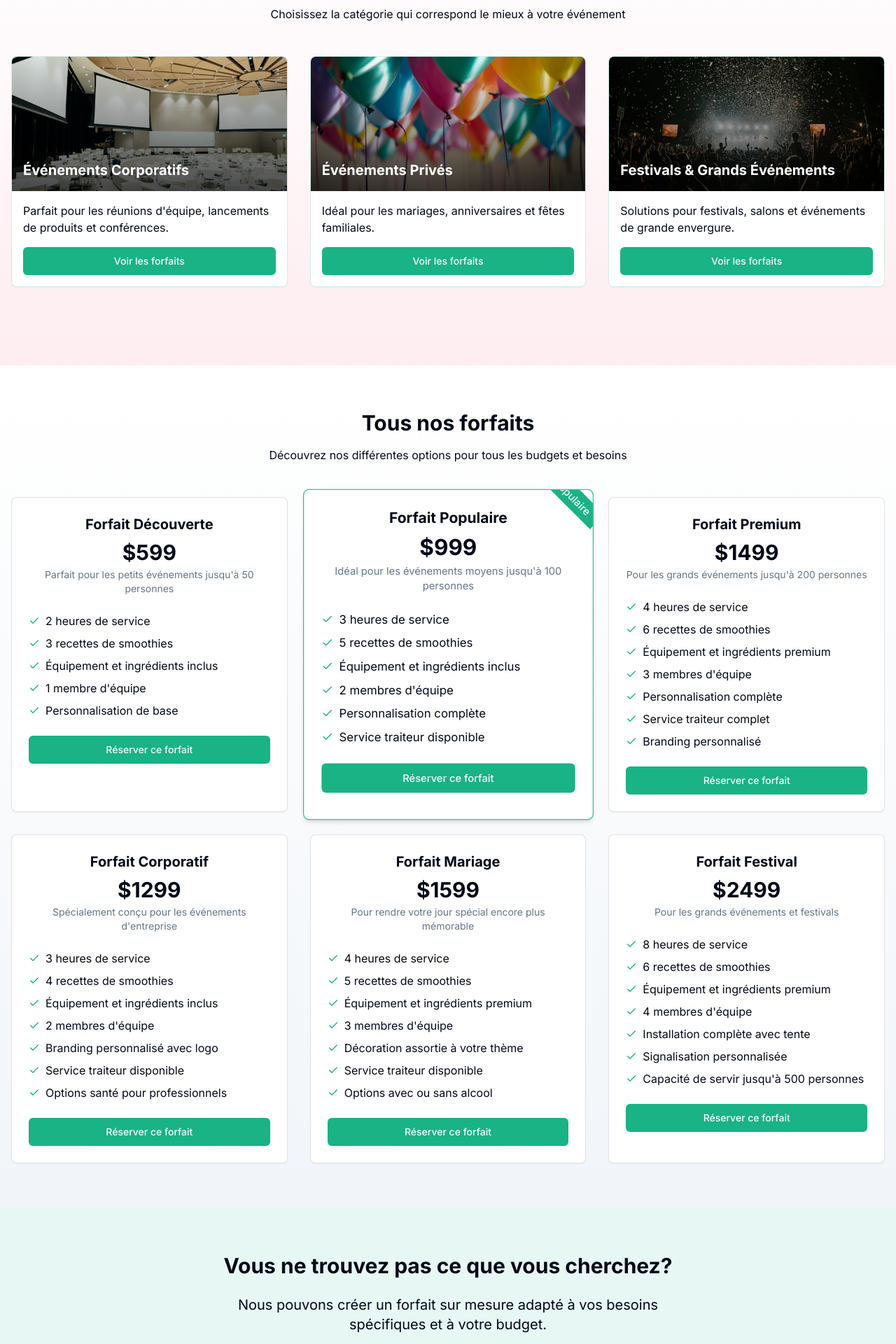
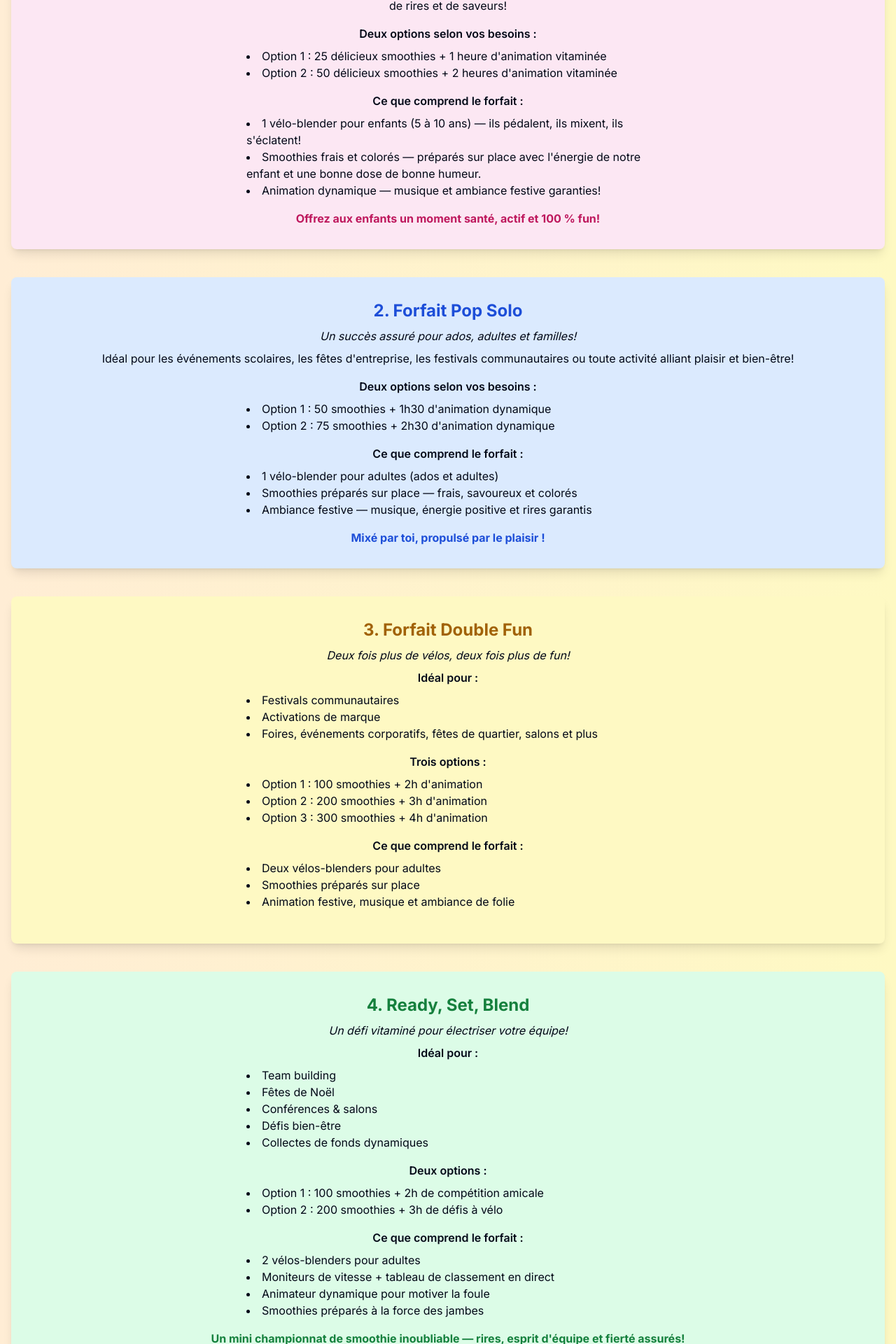
Before and after one commit to ilyes200264/michelle, a Next.js app: page /packages in a window 1280 px wide. Shown: the part 573-2493 px from the top of the page at 70% size. Built offline with nearby package versions, Linux system fonts and the light colour scheme.

Commit message:
modif de packagea

```diff
--- a/app/packages/page.tsx
+++ b/app/packages/page.tsx
@@ -7,253 +7,161 @@ import { PackageCard } from "@/components/package-card"
 export default function PackagesPage() {
   return (
     <div className="flex flex-col min-h-screen">
-      {/* Hero Section */}
-      <section className="relative h-[50vh] bg-gradient-to-r from-primary/20 to-secondary/20">
-        <div className="absolute inset-0">
-          <Image src="/images/packages-hero.jpg" alt="Nos Forfaits - Frooshy" fill className="object-cover" priority />
-          <div className="absolute inset-0 bg-black/40" />
-        </div>
-        <div className="relative z-10 container mx-auto px-4 h-full flex flex-col justify-center items-center text-center">
-          <h1 className="text-4xl md:text-6xl font-bold text-white mb-6 animate-fade-in">Nos Forfaits</h1>
-          <p className="text-xl md:text-2xl text-white mb-8 max-w-2xl animate-slide-up">
-            Des solutions adaptées à tous types d'événements avec service traiteur complet disponible
+      <section className="py-16 bg-gradient-to-r from-orange-100 to-yellow-100">
+        <div className="container mx-auto px-4 text-center">
+          <h1 className="text-4xl md:text-6xl font-bold mb-6">Nos forfaits</h1>
+          <h2 className="text-2xl md:text-3xl font-semibold mb-8">Choisissez votre forfait</h2>
+          <p className="text-lg max-w-2xl mx-auto mb-12">
+            Nous proposons des forfaits de smoothies à pédales adaptés aussi bien aux petits qu'aux grands événements : expositions, conférences, célébrations en entreprise, festivals communautaires, fêtes scolaires et programmes de vacances.
           </p>
-        </div>
-      </section>
-
-      {/* Event Type Categories */}
-      <section className="py-16 bg-gradient-to-b from-background to-secondary/10">
-        <div className="container mx-auto px-4">
-          <h2 className="text-3xl font-bold text-center mb-4">Par type d'événement</h2>
-          <p className="text-center mb-12 max-w-2xl mx-auto">
-            Choisissez la catégorie qui correspond le mieux à votre événement
-          </p>
-
-          <div className="grid grid-cols-1 md:grid-cols-2 lg:grid-cols-3 gap-8 mb-12">
-            <Card className="overflow-hidden hover:shadow-lg transition-all duration-300 border-primary/20 hover:border-primary">
-              <div className="relative h-48">
-                <Image src="/images/corporate-events.jpg" alt="Événements corporatifs" fill className="object-cover" />
-                <div className="absolute inset-0 bg-gradient-to-t from-black/70 to-transparent flex items-end">
-                  <h3 className="text-white text-xl font-bold p-4">Événements Corporatifs</h3>
-                </div>
-              </div>
-              <CardContent className="p-4">
-                <p className="mb-4">Parfait pour les réunions d'équipe, lancements de produits et conférences.</p>
-                <Button asChild className="w-full">
-                  <Link href="/packages/corporate">Voir les forfaits</Link>
-                </Button>
+          <div className="space-y-10">
+            {/* Forfait Petite Koki */}
+            <Card className="bg-pink-100 border-0 shadow-lg">
+              <CardContent className="py-8 px-6">
+                <h3 className="text-2xl font-bold mb-2 text-pink-700">1. Forfait Petite Koki</h3>
+                <p className="italic mb-2">L'activité coup de cœur des enfants!</p>
+                <p className="mb-4">Parfait pour les fêtes d'anniversaire, les graduations en garderie ou les festivals familiaux, ce forfait transforme chaque événement en une explosion de plaisir, de rires et de saveurs!</p>
+                <p className="mb-2 font-semibold">Deux options selon vos besoins :</p>
+                <ul className="mb-4 list-disc list-inside text-left mx-auto max-w-xl">
+                  <li>Option 1 : 25 délicieux smoothies + 1 heure d'animation vitaminée</li>
+                  <li>Option 2 : 50 délicieux smoothies + 2 heures d'animation vitaminée</li>
+                </ul>
+                <p className="mb-2 font-semibold">Ce que comprend le forfait :</p>
+                <ul className="mb-4 list-disc list-inside text-left mx-auto max-w-xl">
+                  <li>1 vélo-blender pour enfants (5 à 10 ans) — ils pédalent, ils mixent, ils s'éclatent!</li>
+                  <li>Smoothies frais et colorés — préparés sur place avec l'énergie de notre enfant et une bonne dose de bonne humeur.</li>
+                  <li>Animation dynamique — musique et ambiance festive garanties!</li>
+                </ul>
+                <p className="font-bold text-pink-700">Offrez aux enfants un moment santé, actif et 100 % fun!</p>
               </CardContent>
             </Card>
-
-            <Card className="overflow-hidden hover:shadow-lg transition-all duration-300 border-primary/20 hover:border-primary">
-              <div className="relative h-48">
-                <Image src="/images/private-events.jpg" alt="Événements privés" fill className="object-cover" />
-                <div className="absolute inset-0 bg-gradient-to-t from-black/70 to-transparent flex items-end">
-                  <h3 className="text-white text-xl font-bold p-4">Événements Privés</h3>
-                </div>
-              </div>
-              <CardContent className="p-4">
-                <p className="mb-4">Idéal pour les mariages, anniversaires et fêtes familiales.</p>
-                <Button asChild className="w-full">
-                  <Link href="/packages/private">Voir les forfaits</Link>
-                </Button>
+            {/* Forfait Pop Solo */}
+            <Card className="bg-blue-100 border-0 shadow-lg">
+              <CardContent className="py-8 px-6">
+                <h3 className="text-2xl font-bold mb-2 text-blue-700">2. Forfait Pop Solo</h3>
+                <p className="italic mb-2">Un succès assuré pour ados, adultes et familles!</p>
+                <p className="mb-4">Idéal pour les événements scolaires, les fêtes d'entreprise, les festivals communautaires ou toute activité alliant plaisir et bien-être!</p>
+                <p className="mb-2 font-semibold">Deux options selon vos besoins :</p>
+                <ul className="mb-4 list-disc list-inside text-left mx-auto max-w-xl">
+                  <li>Option 1 : 50 smoothies + 1h30 d'animation dynamique</li>
+                  <li>Option 2 : 75 smoothies + 2h30 d'animation dynamique</li>
+                </ul>
+                <p className="mb-2 font-semibold">Ce que comprend le forfait :</p>
+                <ul className="mb-4 list-disc list-inside text-left mx-auto max-w-xl">
+                  <li>1 vélo-blender pour adultes (ados et adultes)</li>
+                  <li>Smoothies préparés sur place — frais, savoureux et colorés</li>
+                  <li>Ambiance festive — musique, énergie positive et rires garantis</li>
+                </ul>
+                <p className="font-bold text-blue-700">Mixé par toi, propulsé par le plaisir !</p>
               </CardContent>
             </Card>
-
-            <Card className="overflow-hidden hover:shadow-lg transition-all duration-300 border-primary/20 hover:border-primary">
-              <div className="relative h-48">
-                <Image src="/images/festivals.jpg" alt="Festivals et grands événements" fill className="object-cover" />
-                <div className="absolute inset-0 bg-gradient-to-t from-black/70 to-transparent flex items-end">
-                  <h3 className="text-white text-xl font-bold p-4">Festivals & Grands Événements</h3>
-                </div>
-              </div>
-              <CardContent className="p-4">
-                <p className="mb-4">Solutions pour festivals, salons et événements de grande envergure.</p>
-                <Button asChild className="w-full">
-                  <Link href="/packages/festivals">Voir les forfaits</Link>
-                </Button>
+            {/* Forfait Double Fun */}
+            <Card className="bg-yellow-100 border-0 shadow-lg">
+              <CardContent className="py-8 px-6">
+                <h3 className="text-2xl font-bold mb-2 text-yellow-700">3. Forfait Double Fun</h3>
+                <p className="italic mb-2">Deux fois plus de vélos, deux fois plus de fun!</p>
+                <p className="mb-2 font-semibold">Idéal pour :</p>
+                <ul className="mb-4 list-disc list-inside text-left mx-auto max-w-xl">
+                  <li>Festivals communautaires</li>
+                  <li>Activations de marque</li>
+                  <li>Foires, événements corporatifs, fêtes de quartier, salons et plus</li>
+                </ul>
+                <p className="mb-2 font-semibold">Trois options :</p>
+                <ul className="mb-4 list-disc list-inside text-left mx-auto max-w-xl">
+                  <li>Option 1 : 100 smoothies + 2h d'animation</li>
+                  <li>Option 2 : 200 smoothies + 3h d'animation</li>
+                  <li>Option 3 : 300 smoothies + 4h d'animation</li>
+                </ul>
+                <p className="mb-2 font-semibold">Ce que comprend le forfait :</p>
+                <ul className="mb-4 list-disc list-inside text-left mx-auto max-w-xl">
+                  <li>Deux vélos-blenders pour adultes</li>
+                  <li>Smoothies préparés sur place</li>
+                  <li>Animation festive, musique et ambiance de folie</li>
+                </ul>
+              </CardContent>
+            </Card>
+            {/* Forfait Ready, Set, Blend */}
+            <Card className="bg-green-100 border-0 shadow-lg">
+              <CardContent className="py-8 px-6">
+                <h3 className="text-2xl font-bold mb-2 text-green-700">4. Ready, Set, Blend</h3>
+                <p className="italic mb-2">Un défi vitaminé pour électriser votre équipe!</p>
+                <p className="mb-2 font-semibold">Idéal pour :</p>
+                <ul className="mb-4 list-disc list-inside text-left mx-auto max-w-xl">
+                  <li>Team building</li>
+                  <li>Fêtes de Noël</li>
+                  <li>Conférences & salons</li>
+                  <li>Défis bien-être</li>
+                  <li>Collectes de fonds dynamiques</li>
+                </ul>
+                <p className="mb-2 font-semibold">Deux options :</p>
+                <ul className="mb-4 list-disc list-inside text-left mx-auto max-w-xl">
+                  <li>Option 1 : 100 smoothies + 2h de compétition amicale</li>
+                  <li>Option 2 : 200 smoothies + 3h de défis à vélo</li>
+                </ul>
+                <p className="mb-2 font-semibold">Ce que comprend le forfait :</p>
+                <ul className="mb-4 list-disc list-inside text-left mx-auto max-w-xl">
+                  <li>2 vélos-blenders pour adultes</li>
+                  <li>Moniteurs de vitesse + tableau de classement en direct</li>
+                  <li>Animateur dynamique pour motiver la foule</li>
+                  <li>Smoothies préparés à la force des jambes</li>
+                </ul>
+                <p className="font-bold text-green-700">Un mini championnat de smoothie inoubliable — rires, esprit d'équipe et fierté assurés!</p>
+              </CardContent>
+            </Card>
+            {/* Forfait Défi Parent-Enfant */}
+            <Card className="bg-orange-100 border-0 shadow-lg">
+              <CardContent className="py-8 px-6">
+                <h3 className="text-2xl font-bold mb-2 text-orange-700">5. Forfait Défi Parent-Enfant</h3>
+                <p className="italic mb-2">Un défi actif pour toute la famille!</p>
+                <p className="mb-2 font-semibold">Idéal pour :</p>
+                <ul className="mb-4 list-disc list-inside text-left mx-auto max-w-xl">
+                  <li>Écoles</li>
+                  <li>Fêtes familiales</li>
+                  <li>Festivals</li>
+                  <li>Événements communautaires</li>
+                </ul>
+                <p className="mb-2 font-semibold">Deux versions :</p>
+                <ul className="mb-4 list-disc list-inside text-left mx-auto max-w-xl">
+                  <li>Option 1 : 50 smoothies + 2h de défi</li>
+                  <li>Option 2 : 100 smoothies + 3h de compétition</li>
+                </ul>
+                <p className="mb-2 font-semibold">Ce que comprend le forfait :</p>
+                <ul className="mb-4 list-disc list-inside text-left mx-auto max-w-xl">
+                  <li>1 vélo-blender enfant + 1 vélo-blender adulte</li>
+                  <li>Classement en direct + moniteurs de vitesse</li>
+                  <li>Animation festive</li>
+                  <li>Médaille pour le duo gagnant</li>
+                </ul>
+                <p className="font-bold text-orange-700">Un moment intergénérationnel inoubliable!</p>
+              </CardContent>
+            </Card>
+            {/* Forfait Signature */}
+            <Card className="bg-purple-100 border-0 shadow-lg">
+              <CardContent className="py-8 px-6">
+                <h3 className="text-2xl font-bold mb-2 text-purple-700">6. Forfait Signature</h3>
+                <p className="italic mb-2">Ajoutez votre saveur à l'événement!</p>
+                <p className="mb-4">Personnalisez votre expérience avec notre Forfait Signature de Marquage Événementiel. Offrez à votre événement une touche unique et mémorable grâce à Voilà Vélo!</p>
+                <p className="mb-2 font-semibold">Ce que nous proposons :</p>
+                <ul className="mb-4 list-disc list-inside text-left mx-auto max-w-xl">
+                  <li>Gobelets personnalisés</li>
+                  <li>Caches-roues imprimés recto-verso</li>
+                  <li>Affiches chevalets (format A-frame)</li>
+                  <li>Décorations de table à votre image</li>
+                </ul>
+                <p className="mb-2 font-semibold">Idéal pour :</p>
+                <ul className="mb-4 list-disc list-inside text-left mx-auto max-w-xl">
+                  <li>Événements d'entreprise</li>
+                  <li>Activations de marque</li>
+                  <li>Campagnes de sensibilisation</li>
+                  <li>Festivals et fêtes scolaires</li>
+                  <li>Anniversaires, mariages et célébrations privées</li>
+                </ul>
+                <p className="font-bold text-purple-700">📩 Contactez-nous pour créer un événement à votre image!</p>
               </CardContent>
             </Card>
           </div>
         </div>
       </section>
-
-      {/* All Packages */}
-      <section className="py-16 bg-gradient-to-b from-background to-muted">
-        <div className="container mx-auto px-4">
-          <h2 className="text-3xl font-bold text-center mb-4">Tous nos forfaits</h2>
-          <p className="text-center mb-12 max-w-2xl mx-auto">
-            Découvrez nos différentes options pour tous les budgets et besoins
-          </p>
-
-          <div className="grid grid-cols-1 md:grid-cols-2 lg:grid-cols-3 gap-8">
-            <PackageCard
-              title="Forfait Découverte"
-              price="$599"
-              description="Parfait pour les petits événements jusqu'à 50 personnes"
-              features={[
-                "2 heures de service",
-                "3 recettes de smoothies",
-                "Équipement et ingrédients inclus",
-                "1 membre d'équipe",
-                "Personnalisation de base",
-              ]}
-              popular={false}
-              href="/packages/discovery"
-            />
-            <PackageCard
-              title="Forfait Populaire"
-              price="$999"
-              description="Idéal pour les événements moyens jusqu'à 100 personnes"
-              features={[
-                "3 heures de service",
-                "5 recettes de smoothies",
-                "Équipement et ingrédients inclus",
-                "2 membres d'équipe",
-                "Personnalisation complète",
-                "Service traiteur disponible",
-              ]}
-              popular={true}
-              href="/packages/popular"
-            />
-            <PackageCard
-              title="Forfait Premium"
-              price="$1499"
-              description="Pour les grands événements jusqu'à 200 personnes"
-              features={[
-                "4 heures de service",
-                "6 recettes de smoothies",
-                "Équipement et ingrédients premium",
-                "3 membres d'équipe",
-                "Personnalisation complète",
-                "Service traiteur complet",
-                "Branding personnalisé",
-              ]}
-              popular={false}
-              href="/packages/premium"
-            />
-            <PackageCard
-              title="Forfait Corporatif"
-              price="$1299"
-              description="Spécialement conçu pour les événements d'entreprise"
-              features={[
-                "3 heures de service",
-                "4 recettes de smoothies",
-                "Équipement et ingrédients inclus",
-                "2 membres d'équipe",
-                "Branding personnalisé avec logo",
-                "Service traiteur disponible",
-                "Options santé pour professionnels",
-              ]}
-              popular={false}
-              href="/packages/corporate-package"
-            />
-            <PackageCard
-              title="Forfait Mariage"
-              price="$1599"
-              description="Pour rendre votre jour spécial encore plus mémorable"
-              features={[
-                "4 heures de service",
-                "5 recettes de smoothies",
-                "Équipement et ingrédients premium",
-                "3 membres d'équipe",
-                "Décoration assortie à votre thème",
-                "Service traiteur disponible",
-                "Options avec ou sans alcool",
-              ]}
-              popular={false}
-              href="/packages/wedding"
-            />
-            <PackageCard
-              title="Forfait Festival"
-              price="$2499"
-              description="Pour les grands événements et festivals"
-              features={[
-                "8 heures de service",
-                "6 recettes de smoothies",
-                "Équipement et ingrédients premium",
-                "4 membres d'équipe",
-                "Installation complète avec tente",
-                "Signalisation personnalisée",
-                "Capacité de servir jusqu'à 500 personnes",
-              ]}
-              popular={false}
-              href="/packages/festival"
-            />
-          </div>
-        </div>
-      </section>
-
-      {/* Custom Packages */}
-      <section className="py-16 bg-primary/10">
-        <div className="container mx-auto px-4 text-center">
-          <h2 className="text-3xl font-bold mb-6">Vous ne trouvez pas ce que vous cherchez?</h2>
-          <p className="text-xl mb-8 max-w-2xl mx-auto">
-            Nous pouvons créer un forfait sur mesure adapté à vos besoins spécifiques et à votre budget.
-          </p>
-          <Button asChild size="lg">
-            <Link href="/contact">Demander un devis personnalisé</Link>
-          </Button>
-        </div>
-      </section>
-
-      {/* FAQ */}
-      <section className="py-16 bg-white">
-        <div className="container mx-auto px-4">
-          <h2 className="text-3xl font-bold text-center mb-12">Questions fréquentes</h2>
-          <div className="grid grid-cols-1 md:grid-cols-2 gap-8 max-w-4xl mx-auto">
-            <Card>
-              <CardContent className="p-6">
-                <h3 className="text-xl font-semibold mb-2">Quelle est la zone de service?</h3>
-                <p>
-                  Nous servons principalement la région de Montréal et ses environs, mais nous pouvons nous déplacer
-                  partout au Québec moyennant des frais de déplacement.
-                </p>
-              </CardContent>
-            </Card>
-            <Card>
-              <CardContent className="p-6">
-                <h3 className="text-xl font-semibold mb-2">Comment réserver un forfait?</h3>
-                <p>
-                  Vous pouvez réserver en nous contactant par téléphone, email ou en remplissant le formulaire de
-                  contact sur notre site. Un acompte de 30% est requis pour confirmer la réservation.
-                </p>
-              </CardContent>
-            </Card>
-            <Card>
-              <CardContent className="p-6">
-                <h3 className="text-xl font-semibold mb-2">Peut-on personnaliser les recettes?</h3>
-                <p>
-                  Absolument! Nous pouvons adapter nos recettes selon vos préférences et les besoins diététiques de vos
-                  invités (options sans gluten, véganes, etc.).
-                </p>
-              </CardContent>
-            </Card>
-            <Card>
-              <CardContent className="p-6">
-                <h3 className="text-xl font-semibold mb-2">Que se passe-t-il en cas de mauvais temps?</h3>
-                <p>
-                  Pour les événements en extérieur, nous recommandons d'avoir un espace couvert. En cas d'intempéries
-                  majeures, nous pouvons reporter l'événement selon nos disponibilités.
-                </p>
-              </CardContent>
-            </Card>
-          </div>
-        </div>
-      </section>
-
-      {/* CTA Section */}
-      <section className="py-20 bg-primary text-white">
-        <div className="container mx-auto px-4 text-center">
-          <h2 className="text-3xl font-bold mb-6">Prêt à offrir une expérience unique à vos invités?</h2>
-          <p className="text-xl mb-8 max-w-2xl mx-auto">
-            Contactez-nous dès aujourd'hui pour discuter de votre événement et obtenir un devis personnalisé.
-          </p>
-          <Button asChild size="lg" variant="outline" className="bg-white text-primary hover:bg-white/90">
-            <Link href="/contact">Demander un devis</Link>
-          </Button>
-        </div>
-      </section>
     </div>
   )
 }
```
